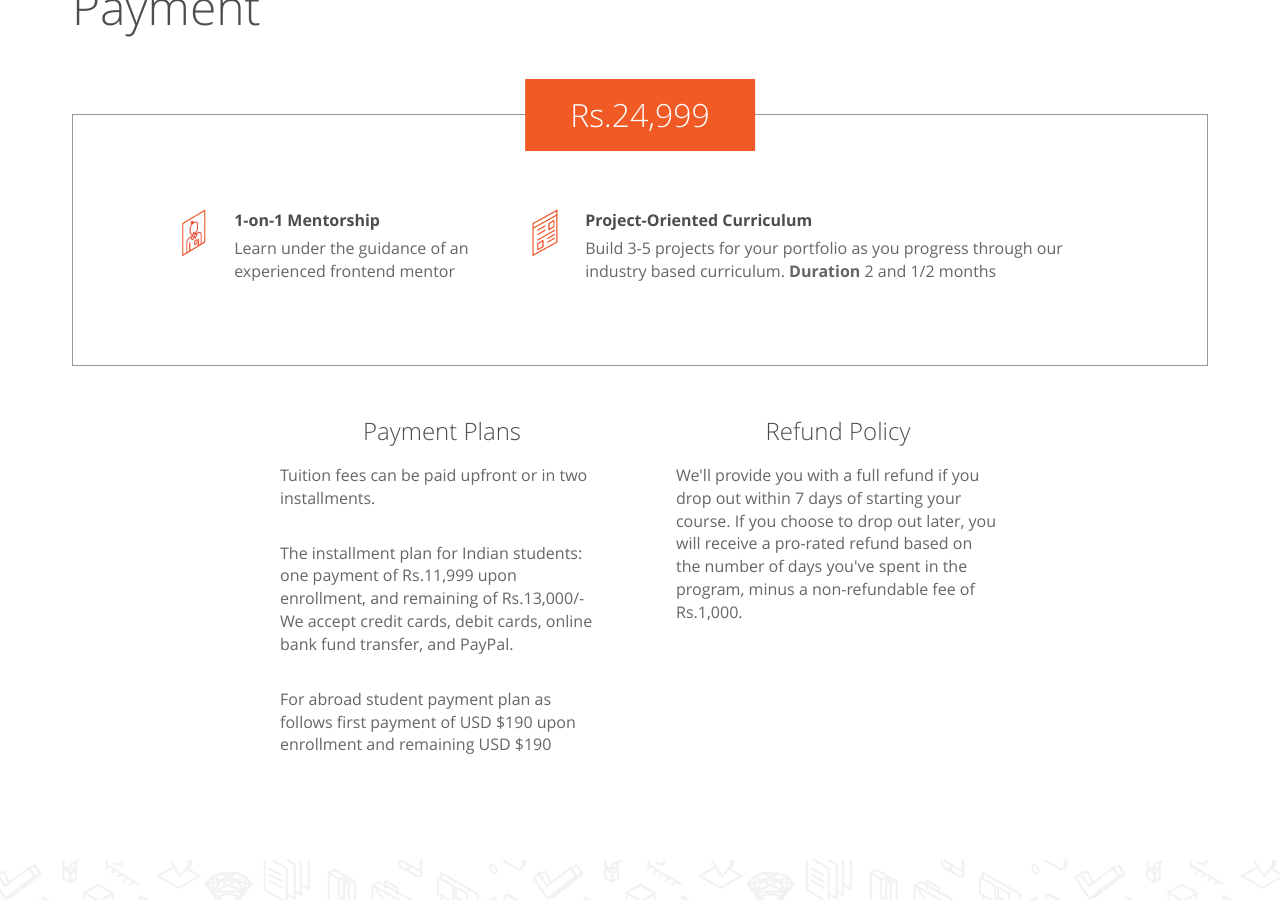
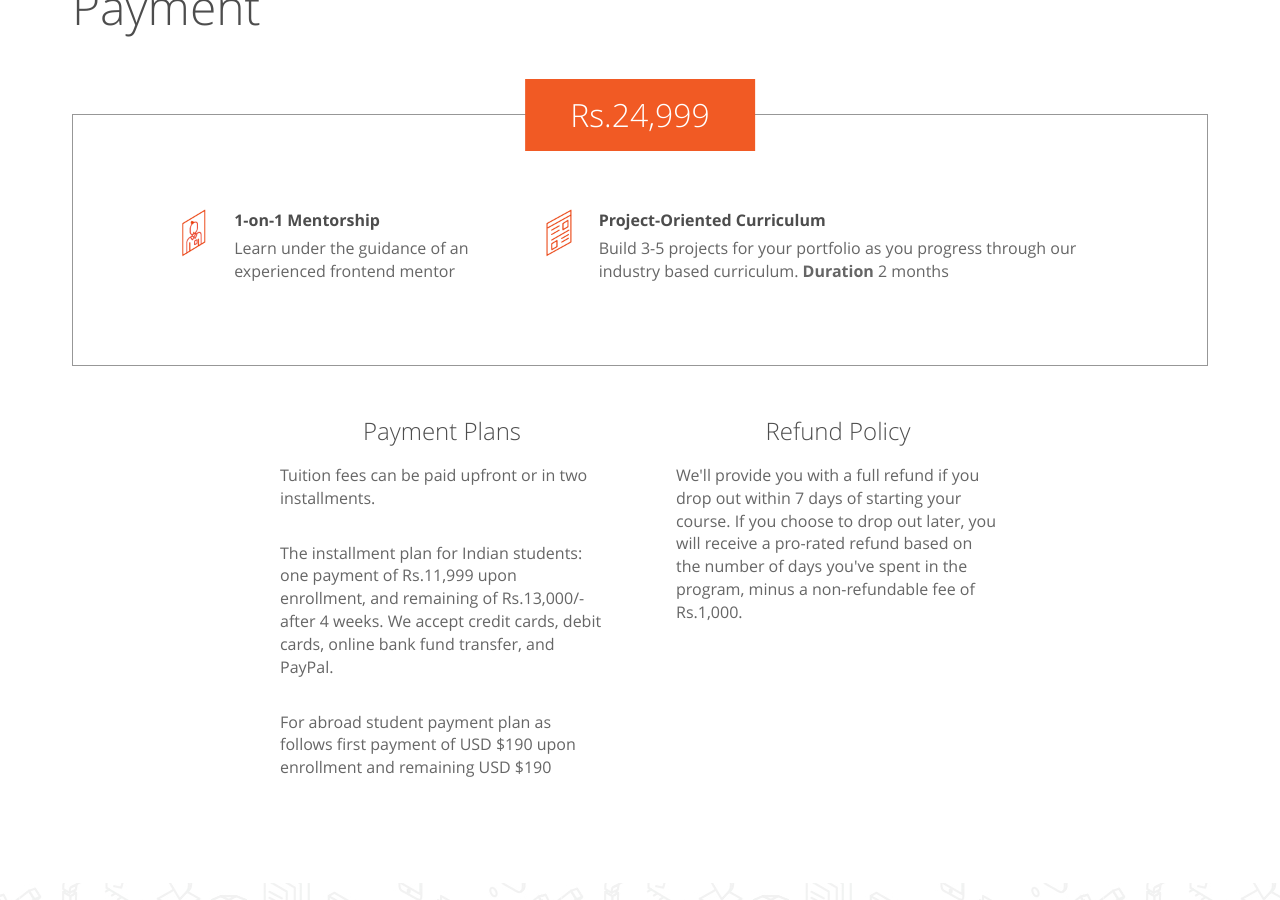
Before and after one commit to steelx/ajinkyaxjs, a Jekyll site: the page learn.io/frontend-development-course.html, which Jekyll copies as it is, in a window 1280 px wide and 900 px high, scrolled down 5503 px. Built offline with Jekyll 4.4.1, drawn with Linux system fonts in a browser that asks for light colours; nearby versions of some CDN libraries; Markdown is read by kramdown in place of the engine named in the settings; comment, search, counter and statistics services are not loaded.

Commit message:
Update frontend-development-course.html

```diff
--- a/learn.io/frontend-development-course.html
+++ b/learn.io/frontend-development-course.html
@@ -626,12 +626,12 @@
                             <h3>Duration</h3>
                             <table class='pace-options-table'>
                                 <tr class='pace-option'>
-                                    <td class='pace-option-length'>4 Wks</td>
+                                    <td class='pace-option-length'>3 Wks</td>
                                     <td class='pace-option-detail'>2-2 hrs on Sat-Sunday</td>
                                     <td class='pace-option-extra'>HTML5 CSS, Bootstrap</td>
                                 </tr>
                                 <tr class='pace-option'>
-                                    <td class='pace-option-length'>4 Wks</td>
+                                    <td class='pace-option-length'>3 Wks</td>
                                     <td class='pace-option-detail'>2-2 hrs on Sat-Sunday</td>
                                     <td class='pace-option-extra'>JavaScript, jQuery</td>
                                 </tr>
@@ -2351,7 +2351,7 @@
                         <div class='media-element-caption'>
                             <div class='media-element-title'>Project-Oriented Curriculum</div>
                             <p>Build 3-5 projects for your portfolio as you progress through our industry based
-                                curriculum. <b>Duration</b> 2 and 1/2 months</p>
+                                curriculum. <b>Duration</b> 2 months</p>
                         </div>
                     </div>
                 </div>
@@ -2362,7 +2362,7 @@
 
                     <p>Tuition fees can be paid upfront or in two installments.</p>
                     <p>The installment plan for Indian students: one payment of Rs.11,999 upon enrollment,
-                        and remaining of Rs.13,000/- We accept credit cards, debit cards, online bank fund transfer, and PayPal.</p>
+                        and remaining of Rs.13,000/- after 4 weeks. We accept credit cards, debit cards, online bank fund transfer, and PayPal.</p>
                     <p>For abroad student payment plan as follows first payment of USD $190 upon enrollment and remaining USD $190</p>
                 </div>
                 <div class='payment-feature'>
```
